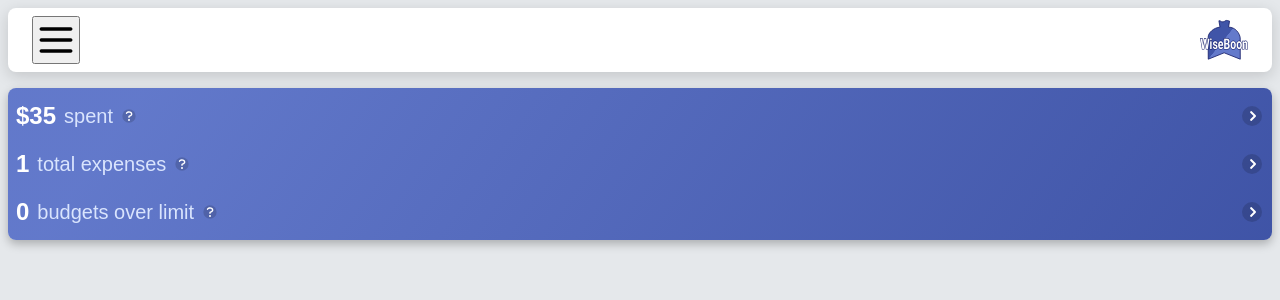
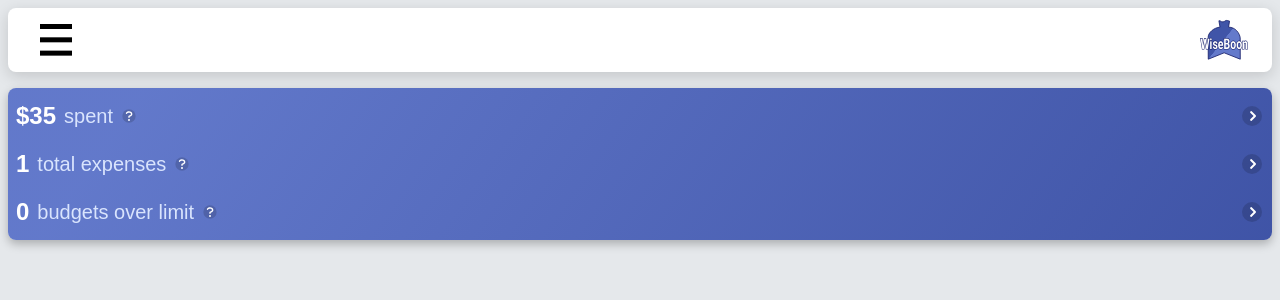
Before and after one commit to EnzoDFer/WiseBoon, a Next.js app: page / in a window 1280 px wide. Shown: the top 300 px of the page. Built offline with nearby package versions, Linux system fonts and the light colour scheme; no server answers; sample sign-in values are in the browser's storage.

Commit message:
Create BurgerMenu and replace Header svg

```diff
--- /dev/null
+++ b/components/ui/BurgerMenu/BurgerMenu.module.scss
@@ -0,0 +1,63 @@
+.burgerMenu {
+  height: 100%;
+  position: relative;
+  width: 100%;
+}
+
+.checkbox {
+  all: unset;
+  z-index: 2;
+  position: absolute;
+  width: 100%;
+  height: 100%;
+  background: transparent;
+
+  &:checked ~ .bun1 {
+    animation: topBunMove 1s both alternate;
+  }
+  &:checked ~ .bun2 {
+    opacity: 0;
+  }
+  &:checked ~ .bun3 {
+    animation: bottomBunMove 1s both alternate;
+  }
+}
+
+.bun {
+  position: absolute;
+  background: black;
+  height: calc(50% / 3);
+  width: 100%;
+}
+
+.bun2 {
+  transform: translateY(250%);
+}
+
+.bun3 {
+  transform: translateY(500%);
+}
+
+@keyframes topBunMove {
+  0% {
+    transform: translateY(0);
+  }
+  50% {
+    transform: translateY(250%) rotateZ(0deg);
+  }
+  100% {
+    transform: translateY(250%) rotateZ(45deg);
+  }
+}
+
+@keyframes bottomBunMove {
+  0% {
+    transform: translateY(500%);
+  }
+  50% {
+    transform: translateY(250%) rotateZ(0deg);
+  }
+  100% {
+    transform: translateY(250%) rotateZ(-45deg);
+  }
+}
--- /dev/null
+++ b/components/ui/BurgerMenu/BurgerMenu.tsx
@@ -0,0 +1,12 @@
+import styles from "./BurgerMenu.module.scss"
+
+export const BurgerMenu = () => {
+  return (
+    <div className={styles.burgerMenu}>
+      <input className={styles.checkbox} type='checkbox'/>
+      <div className={styles.bun+ ' ' + styles.bun1}/>
+      <div className={styles.bun+ ' ' + styles.bun2}/>
+      <div className={styles.bun+ ' ' + styles.bun3}/>
+    </div>
+  )
+}
--- a/components/ui/Header/Header.module.scss
+++ b/components/ui/Header/Header.module.scss
@@ -13,3 +13,17 @@
   height: 48px;
   width: 48px;
 }
+
+.menuInput {
+  position: absolute;
+  appearance: none;
+  height: 100%;
+  width: 100%;
+}
+
+.menuWrapper {
+  position: relative;
+  height: 48px;
+  width: 48px;
+  padding: 8px;
+}
--- a/components/ui/Header/Header.tsx
+++ b/components/ui/Header/Header.tsx
@@ -1,6 +1,7 @@
 import styles from "./Header.module.scss";
 import Image from "next/image";
 import { useModal } from "../../../contexts/ModalContext";
+import { BurgerMenu } from "../BurgerMenu/BurgerMenu";
 
 export default function Header() {
   const {openModal, opened} = useModal();
@@ -9,16 +10,11 @@ export default function Header() {
     <header
       className={styles.header}
     >
-      <button
-        className={styles.iconWrapper}
-        onClick={()=>openModal(<div>Menu Place Holder</div>)}
+      <div
+        className={styles.menuWrapper}
       >
-        <Image
-          src={'/img/icon-menu.svg'}
-          fill
-          alt='WiseBoon Logo'
-        />
-      </button>
+        <BurgerMenu/>
+      </div>
       <a className={styles.iconWrapper} href={'/'}>
         <Image
           src={'/img/wiseboon-logo.svg'}
```
